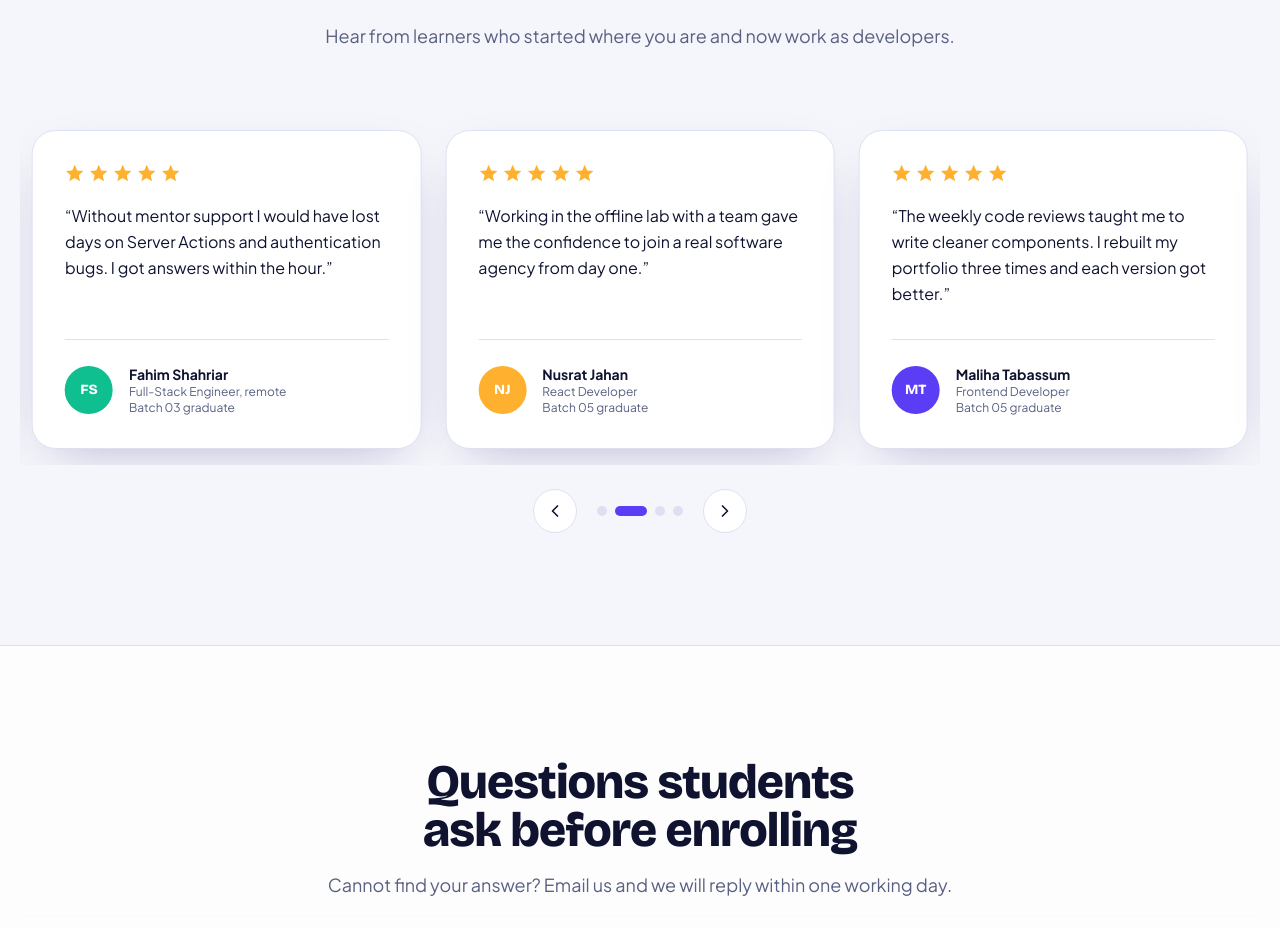
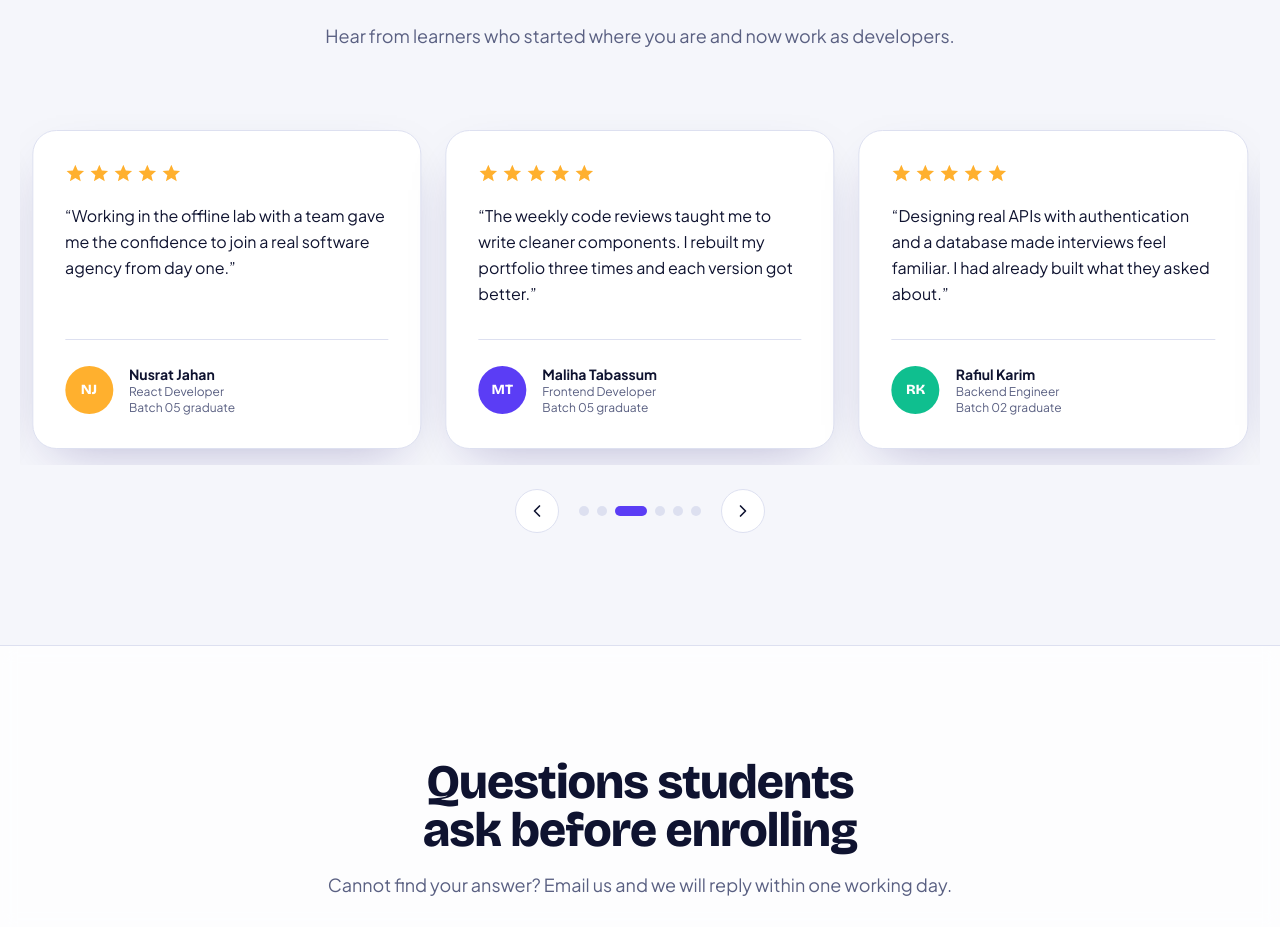
Before and after one commit to lamiakajal/codenest-academy, a Next.js app: page / in a window 1280 px wide. Shown: the part 9145-10072 px from the top of the page. Built offline with nearby package versions, Linux system fonts and the light colour scheme; no server answers.

Commit message:
fix(home): rebuild testimonials as a seamless endless loop with a 3 second interval

```diff
--- a/src/components/sections/Testimonials.tsx
+++ b/src/components/sections/Testimonials.tsx
@@ -1,6 +1,6 @@
 "use client";
 
-import { useEffect, useState, useSyncExternalStore } from "react";
+import { useEffect, useRef, useState, useSyncExternalStore } from "react";
 import SectionHeading from "@/components/ui/SectionHeading";
 import { testimonials } from "@/data/site";
 
@@ -14,7 +14,9 @@ function initials(name: string) {
 }
 
 const AVATAR_COLORS = ["bg-brand", "bg-accent", "bg-warm"];
-const AUTOPLAY_MS = 4500;
+const AUTOPLAY_MS = 3000; // time between slides
+const SLIDE_MS = 700; // slide animation length
+const TOTAL = testimonials.length;
 
 // Number of cards visible at once: 1 on phones, 2 on tablets, 3 on desktops
 function subscribeToWidth(callback: () => void) {
@@ -27,40 +29,63 @@ function getPerView() {
   return 1;
 }
 
-// Looping testimonial carousel with autoplay, arrows, dots and touch swipe
+// Endless testimonial carousel. The first cards are cloned at the end so the
+// loop continues smoothly in one direction instead of jumping back.
 export default function Testimonials() {
   const perView = useSyncExternalStore(subscribeToWidth, getPerView, () => 3);
-  const maxIndex = Math.max(0, testimonials.length - perView);
+  const slides = [...testimonials, ...testimonials.slice(0, perView)];
 
+  // index is the track position; instant disables the slide animation for silent jumps
   const [index, setIndex] = useState(0);
+  const [instant, setInstant] = useState(false);
   const [paused, setPaused] = useState(false);
-  const [touchStart, setTouchStart] = useState<number | null>(null);
+  const touchStart = useRef<number | null>(null);
 
-  // Keep the position valid when the screen size changes
-  const current = Math.min(index, maxIndex);
+  // Jump without animation, then re-enable animation on the next frames
+  const jumpTo = (target: number, then?: () => void) => {
+    setInstant(true);
+    setIndex(target);
+    requestAnimationFrame(() =>
+      requestAnimationFrame(() => {
+        setInstant(false);
+        then?.();
+      }),
+    );
+  };
 
-  const next = () => setIndex(current >= maxIndex ? 0 : current + 1);
-  const prev = () => setIndex(current <= 0 ? maxIndex : current - 1);
+  const next = () => setIndex((i) => Math.min(i + 1, TOTAL));
+  const prev = () => {
+    if (index === 0) jumpTo(TOTAL, () => setIndex(TOTAL - 1));
+    else setIndex(index - 1);
+  };
 
-  // Autoplay loop: advances every few seconds and wraps back to the start
+  // When the slide reaches the cloned cards, silently jump back to the real start
+  const onTransitionEnd = (event: React.TransitionEvent<HTMLDivElement>) => {
+    // Ignore hover transitions bubbling up from the cards inside the track
+    if (event.target !== event.currentTarget) return;
+    if (index >= TOTAL) jumpTo(0);
+  };
+
+  // Autoplay loop. It keeps running even after clicks and only pauses while a mouse is over it.
   useEffect(() => {
-    const reduceMotion = window.matchMedia("(prefers-reduced-motion: reduce)").matches;
-    if (paused || reduceMotion) return;
+    if (paused) return;
     const id = window.setInterval(() => {
-      setIndex((i) => (Math.min(i, maxIndex) >= maxIndex ? 0 : Math.min(i, maxIndex) + 1));
+      setIndex((i) => (i >= TOTAL ? i : i + 1));
     }, AUTOPLAY_MS);
     return () => window.clearInterval(id);
-  }, [paused, maxIndex]);
+  }, [paused]);
 
   const onTouchEnd = (endX: number) => {
-    if (touchStart === null) return;
-    const distance = touchStart - endX;
+    if (touchStart.current === null) return;
+    const distance = touchStart.current - endX;
     if (Math.abs(distance) > 50) {
       if (distance > 0) next();
       else prev();
     }
-    setTouchStart(null);
+    touchStart.current = null;
   };
+
+  const activeDot = index % TOTAL;
 
   return (
     <section id="reviews" className="relative overflow-hidden py-20 md:py-28">
@@ -75,24 +100,28 @@ export default function Testimonials() {
           role="region"
           aria-roledescription="carousel"
           aria-label="Student testimonials"
-          onMouseEnter={() => setPaused(true)}
-          onMouseLeave={() => setPaused(false)}
-          onFocus={() => setPaused(true)}
-          onBlur={() => setPaused(false)}
-          onTouchStart={(e) => setTouchStart(e.touches[0].clientX)}
+          onPointerEnter={(e) => e.pointerType === "mouse" && setPaused(true)}
+          onPointerLeave={() => setPaused(false)}
+          onTouchStart={(e) => {
+            touchStart.current = e.touches[0].clientX;
+          }}
           onTouchEnd={(e) => onTouchEnd(e.changedTouches[0].clientX)}
         >
           <div className="-mx-3 overflow-hidden px-0 py-4">
             <div
-              className="flex transition-transform duration-700 ease-[cubic-bezier(0.22,0.8,0.2,1)]"
-              style={{ transform: `translateX(-${current * (100 / perView)}%)` }}
+              className="flex"
+              onTransitionEnd={onTransitionEnd}
+              style={{
+                transform: `translateX(-${index * (100 / perView)}%)`,
+                transition: instant ? "none" : `transform ${SLIDE_MS}ms cubic-bezier(0.22, 0.8, 0.2, 1)`,
+              }}
             >
-              {testimonials.map((item, i) => (
+              {slides.map((item, i) => (
                 <div
-                  key={item.name}
+                  key={`${item.name}-${i}`}
                   className="flex-none px-3"
                   style={{ width: `${100 / perView}%` }}
-                  aria-hidden={i < current || i >= current + perView}
+                  aria-hidden={i < index || i >= index + perView || i >= TOTAL}
                 >
                   <figure className="flex h-full flex-col justify-between rounded-3xl border border-line bg-surface p-8 shadow-card transition-colors duration-300 hover:border-brand/60">
                     <div>
@@ -108,7 +137,7 @@ export default function Testimonials() {
                     <figcaption className="mt-8 flex items-center gap-4 border-t border-line pt-6">
                       <span
                         className={`grid h-12 w-12 place-items-center rounded-full font-display text-sm font-extrabold text-white ${
-                          AVATAR_COLORS[i % AVATAR_COLORS.length]
+                          AVATAR_COLORS[i % TOTAL % AVATAR_COLORS.length]
                         }`}
                         aria-hidden="true"
                       >
@@ -140,15 +169,15 @@ export default function Testimonials() {
             </button>
 
             <div className="flex items-center gap-2">
-              {Array.from({ length: maxIndex + 1 }).map((_, dot) => (
+              {Array.from({ length: TOTAL }).map((_, dot) => (
                 <button
                   key={dot}
                   type="button"
                   onClick={() => setIndex(dot)}
                   aria-label={`Go to testimonials ${dot + 1}`}
-                  aria-current={dot === current}
+                  aria-current={dot === activeDot}
                   className={`h-2.5 rounded-full transition-all duration-300 ${
-                    dot === current ? "w-8 bg-brand" : "w-2.5 bg-line hover:bg-muted"
+                    dot === activeDot ? "w-8 bg-brand" : "w-2.5 bg-line hover:bg-muted"
                   }`}
                 />
               ))}
```
